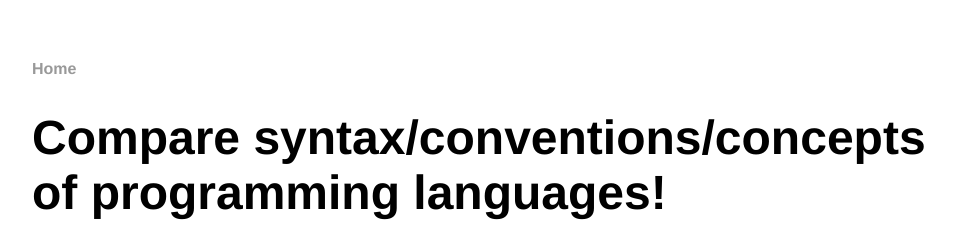
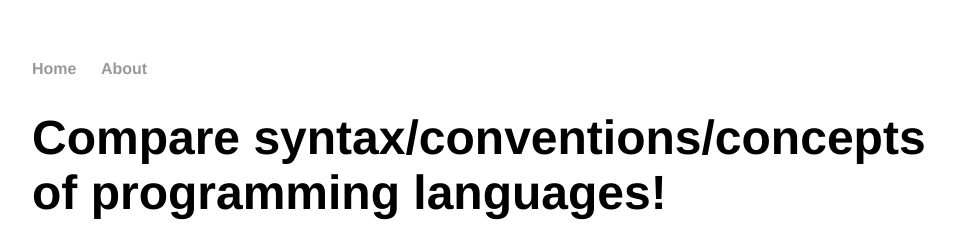
Before and after one commit to LewisGaul/LanguageComparison, a Jekyll site: the page built from _pages/index.html, in a window 1280 px wide. Shown: the top 252 px of the page, without its empty margins (160-1119 px from the left). Built offline with Jekyll 4.4.1, drawn with Linux system fonts in a browser that asks for light colours.

Commit message:
Fix links

```diff
--- a/_config.yml
+++ b/_config.yml
@@ -1,11 +1,13 @@
 title: Coding Language Comparison
-url: "https://lewisgaul.github.io/LanguageComparison"
-baseurl: ""
+url: "https://lewisgaul.github.io"
+baseurl: "/LanguageComparison"
 
 # Navigation
 nav:
   - name: "Home"
     href: "/"
+  - name: "About"
+    href: "/about"
 
 include: ['_pages']
 
--- a/_includes/nav.html
+++ b/_includes/nav.html
@@ -13,7 +13,7 @@
   <ul>
   {% for nav in site.nav %}
     <li>
-      <a href="{{ nav.href }}">{{ nav.name }}</a>
+      <a href="{{ site.baseurl }}{{ nav.href }}">{{ nav.name }}</a>
     </li>
   {% endfor %}
   </ul>
--- a/_layouts/default.html
+++ b/_layouts/default.html
@@ -3,20 +3,13 @@
   <head>
     <meta charset="utf-8">
     <title>{{ page.title }}</title>
-    <link rel="stylesheet" type="text/css" href="/css/main.css">
+    <link rel="stylesheet" type="text/css" href="{{ site.baseurl }}/css/main.css">
   </head>
 
   <body>
+
     {% include nav.html %}
-    <!-- <nav>
-  		<ul>
-    		<li><a href="/">Home</a></li>
-      	<li><a href="/about">About</a></li>
-    		<li><a href="/cv">CV</a></li>
-    		<li><a href="/projects">Projects</a></li>
-    		<li><a href="/notes">Notes</a></li>
-  		</ul>
-		</nav> -->
+
 
     <div class="container">
 
```
Also changed, not shown: other parts of _layouts/default.html (+0 -1 lines).
